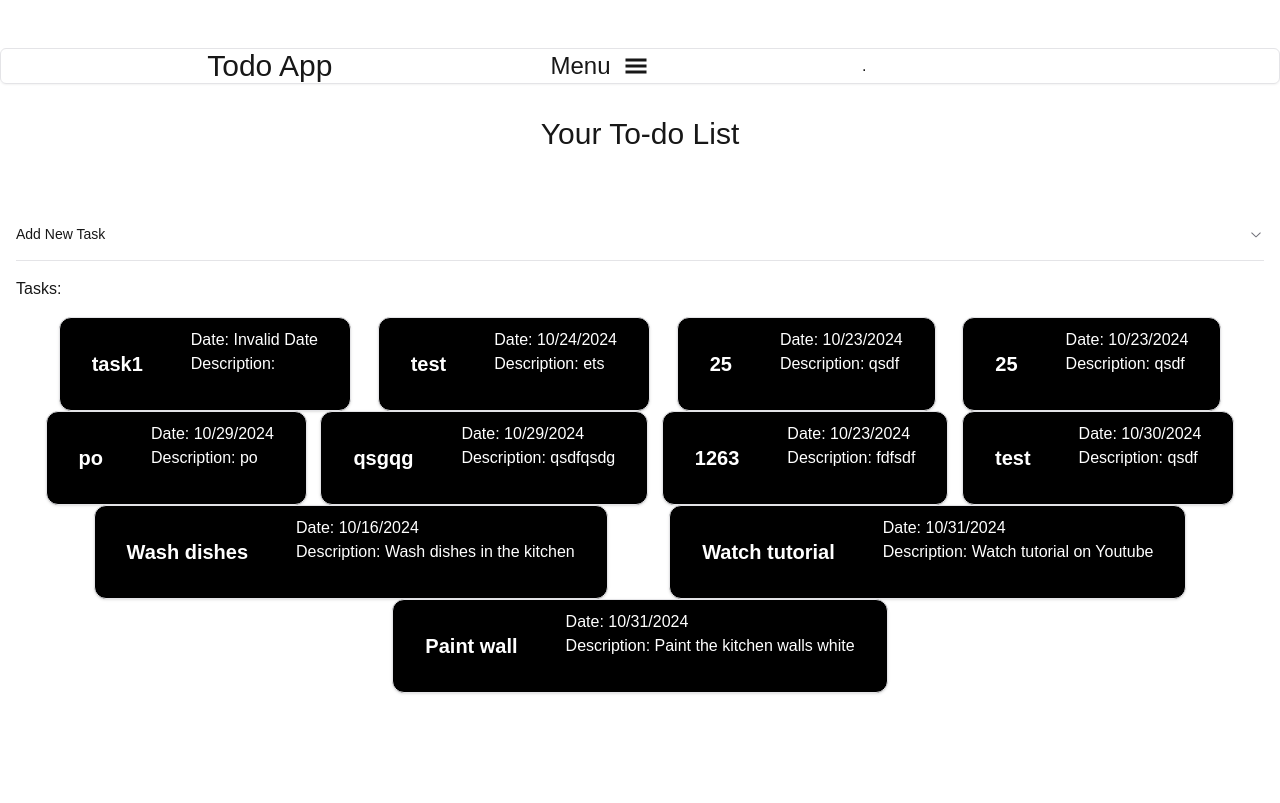
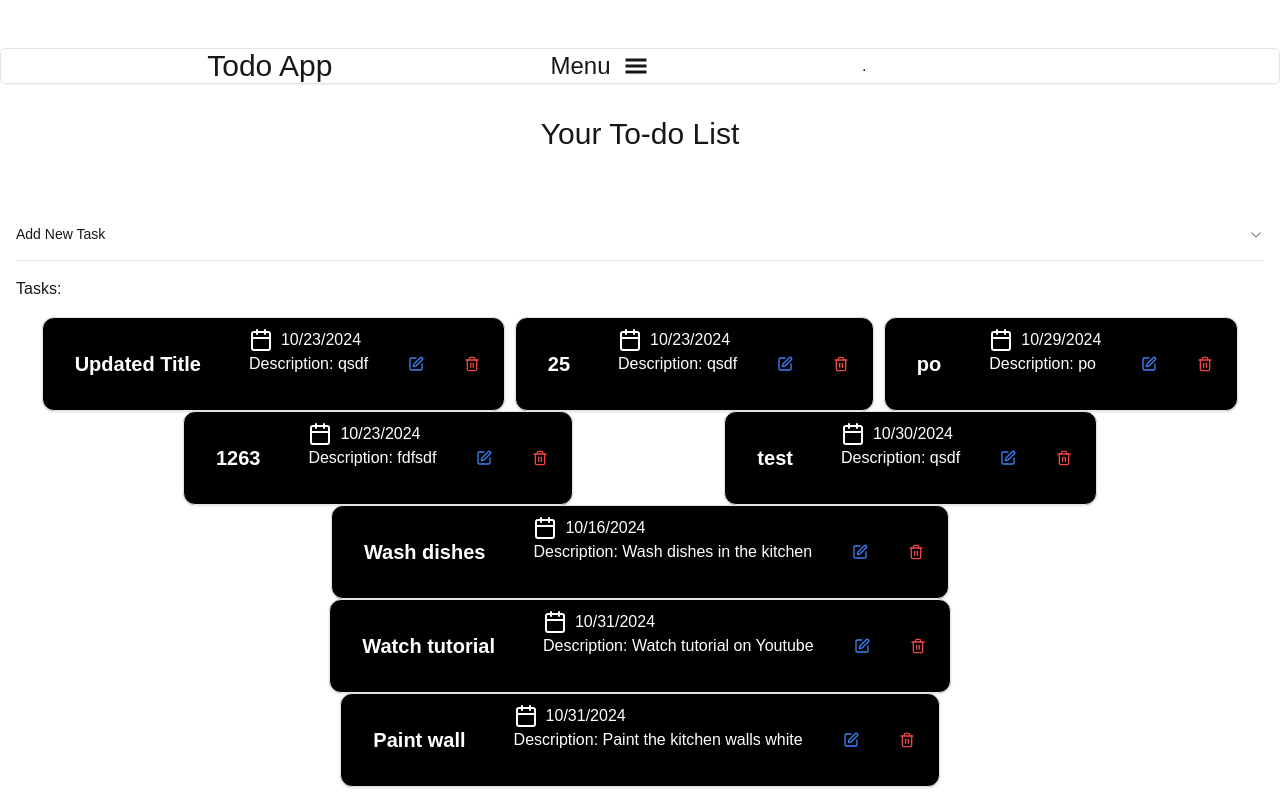
Before and after one commit to musamarasli38/todo-nextjs, a Next.js app in the folder todo-app/: page / in a window 1280 px wide. Built offline with nearby package versions, Linux system fonts and the light colour scheme; data requests are answered from the project's data file.

Commit message:
delete buttons for tasks

```diff
--- a/todo-app/data/db.json
+++ b/todo-app/data/db.json
@@ -8,19 +8,8 @@
   ],
   "tasks": [
     {
-      "id": "1",
-      "title": "task1",
-      "completed": false
-    },
-    {
-      "id": "c7a5",
-      "title": "test",
-      "description": "ets",
-      "date": "2024-10-24T00:00:00.000Z"
-    },
-    {
       "id": "daac",
-      "title": "25",
+      "title": "Updated Title",
       "description": "qsdf",
       "date": "2024-10-23T00:00:00.000Z"
     },
@@ -34,12 +23,6 @@
       "id": "2409",
       "title": "po",
       "description": "po",
-      "date": "2024-10-29T00:00:00.000Z"
-    },
-    {
-      "id": "67d9",
-      "title": "qsgqg",
-      "description": "qsdfqsdg",
       "date": "2024-10-29T00:00:00.000Z"
     },
     {
--- a/todo-app/package.json
+++ b/todo-app/package.json
@@ -14,6 +14,7 @@
     "@radix-ui/react-accordion": "^1.2.1",
     "@radix-ui/react-icons": "^1.3.0",
     "@radix-ui/react-menubar": "^1.1.1",
+    "@radix-ui/react-slot": "^1.1.0",
     "class-variance-authority": "^0.7.0",
     "clsx": "^2.1.1",
     "json-server": "1.0.0-beta.3",
--- a/todo-app/src/components/list-tasks.tsx
+++ b/todo-app/src/components/list-tasks.tsx
@@ -1,14 +1,17 @@
 "use client";
 import React, { useEffect, useState, useCallback } from "react";
-import Link from "next/link";
 import { Card, CardContent, CardHeader } from "./ui/card";
 import { Task } from "../../types/task";
-import { fetchTasks } from "@services/task-service";
+import { fetchTasks, deleteTask, updateTask } from "@services/task-service"; // import deleteTask and updateTask
 import { TaskForm } from "./task-form";
+import { Calendar, Trash2, Edit } from "lucide-react";
+import { Button } from "./ui/button";
+
 export default function ListTasks() {
   const [tasks, setTasks] = useState<Task[]>([]);
   const [isPending, setIsPending] = useState(true);
   const [error, setError] = useState<string | null>(null);
+
   const loadTasks = useCallback(async () => {
     setIsPending(true);
     setError(null);
@@ -27,16 +30,37 @@
     loadTasks();
   }, [loadTasks]);
 
+  // Handler to delete a task
+  const handleDelete = async (taskId: string) => {
+    try {
+      await deleteTask(taskId);
+      loadTasks(); // Refresh the list after deletion
+    } catch (err) {
+      console.error("Failed to delete task:", err);
+    }
+  };
+
+  // Handler to update a task
+  const handleUpdate = async (task: Task) => {
+    try {
+      const updatedTask = { ...task, title: "Updated Title" }; // Add your update logic here
+      await updateTask(updatedTask);
+      loadTasks(); // Refresh the list after updating
+    } catch (err) {
+      console.error("Failed to update task:", err);
+    }
+  };
+
   return (
     <div className="flex flex-col px-4 gap-4">
       <div>
         <h1 className="text-3xl text-center pb-10">Your To-do List</h1>
       </div>
-      <TaskForm className="" onTaskAdded={loadTasks}></TaskForm>
+      <TaskForm onTaskAdded={loadTasks} />
+
       <div>
-      <h2>Tasks:</h2>
-<div className="flex flex-col gap-4">
-
+        <h2>Tasks:</h2>
+        <div className="flex flex-col gap-4">
           {isPending ? (
             <p>Loading tasks...</p>
           ) : error ? (
@@ -45,14 +69,36 @@
             <div className="flex flex-wrap justify-evenly p-4">
               {tasks.length > 0 ? (
                 tasks.map((task) => (
-                  <Card key={task.id} className=" bg-black text-white flex flex-row p-2  items-center">
-                    <CardHeader className="">
+                  <Card
+                    key={task.id}
+                    className="bg-black text-white flex flex-row p-2 items-center"
+                  >
+                    <CardHeader>
                       <h3 className="text-xl font-bold">{task.title}</h3>
                     </CardHeader>
                     <CardContent>
-                      <p>Date: {new Date(task.date).toLocaleDateString()}</p>
+                      <p>
+                        <Calendar className="inline mr-2" />
+                        {new Date(task.date).toLocaleDateString()}
+                      </p>
                       <p>Description: {task.description}</p>
                     </CardContent>
+                    <div className="flex gap-2">
+                      {/* Update Button */}
+                      <Button
+                        variant="ghost"
+                        onClick={() => handleUpdate(task)}
+                      >
+                        <Edit className="text-blue-500" />
+                      </Button>
+                      {/* Delete Button */}
+                      <Button
+                        variant="ghost"
+                        onClick={() => handleDelete(task.id)}
+                      >
+                        <Trash2 className="text-red-500" />
+                      </Button>
+                    </div>
                   </Card>
                 ))
               ) : (
@@ -60,7 +106,7 @@
               )}
             </div>
           )}
-</div>
+        </div>
       </div>
     </div>
   );
--- /dev/null
+++ b/todo-app/src/components/ui/button.tsx
@@ -0,0 +1,57 @@
+import * as React from "react"
+import { Slot } from "@radix-ui/react-slot"
+import { cva, type VariantProps } from "class-variance-authority"
+
+import { cn } from "@/lib/utils"
+
+const buttonVariants = cva(
+  "inline-flex items-center justify-center gap-2 whitespace-nowrap rounded-md text-sm font-medium transition-colors focus-visible:outline-none focus-visible:ring-1 focus-visible:ring-ring disabled:pointer-events-none disabled:opacity-50 [&_svg]:pointer-events-none [&_svg]:size-4 [&_svg]:shrink-0",
+  {
+    variants: {
+      variant: {
+        default:
+          "bg-primary text-primary-foreground shadow hover:bg-primary/90",
+        destructive:
+          "bg-destructive text-destructive-foreground shadow-sm hover:bg-destructive/90",
+        outline:
+          "border border-input bg-background shadow-sm hover:bg-accent hover:text-accent-foreground",
+        secondary:
+          "bg-secondary text-secondary-foreground shadow-sm hover:bg-secondary/80",
+        ghost: "hover:bg-accent hover:text-accent-foreground",
+        link: "text-primary underline-offset-4 hover:underline",
+      },
+      size: {
+        default: "h-9 px-4 py-2",
+        sm: "h-8 rounded-md px-3 text-xs",
+        lg: "h-10 rounded-md px-8",
+        icon: "h-9 w-9",
+      },
+    },
+    defaultVariants: {
+      variant: "default",
+      size: "default",
+    },
+  }
+)
+
+export interface ButtonProps
+  extends React.ButtonHTMLAttributes<HTMLButtonElement>,
+    VariantProps<typeof buttonVariants> {
+  asChild?: boolean
+}
+
+const Button = React.forwardRef<HTMLButtonElement, ButtonProps>(
+  ({ className, variant, size, asChild = false, ...props }, ref) => {
+    const Comp = asChild ? Slot : "button"
+    return (
+      <Comp
+        className={cn(buttonVariants({ variant, size, className }))}
+        ref={ref}
+        {...props}
+      />
+    )
+  }
+)
+Button.displayName = "Button"
+
+export { Button, buttonVariants }
```
Also changed, not shown: 1 other file (tests, documents, lock files or other folders).
